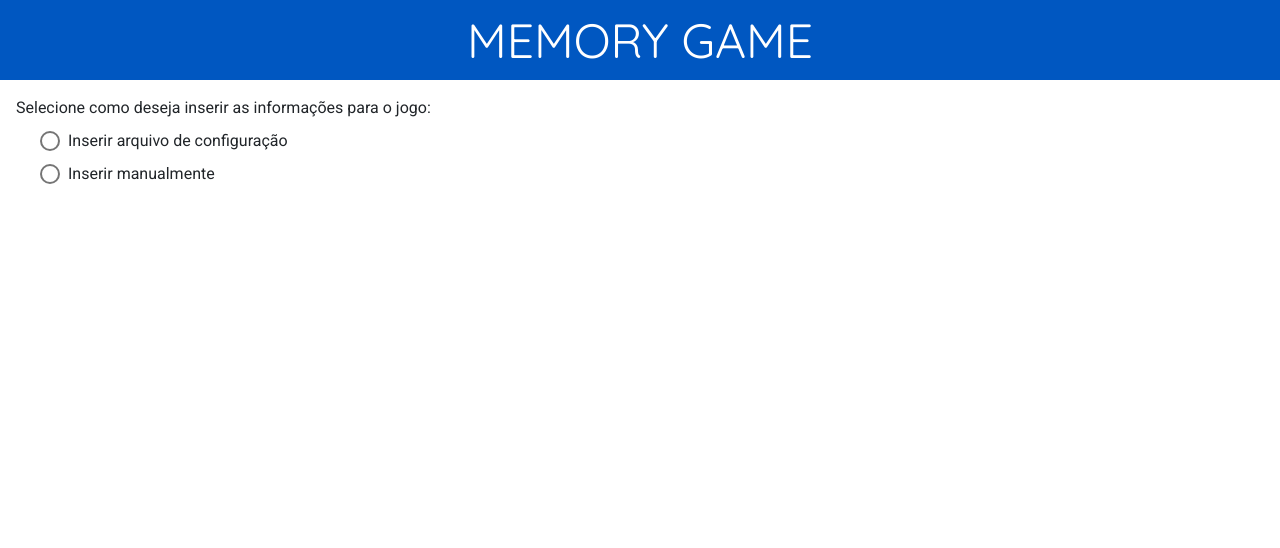
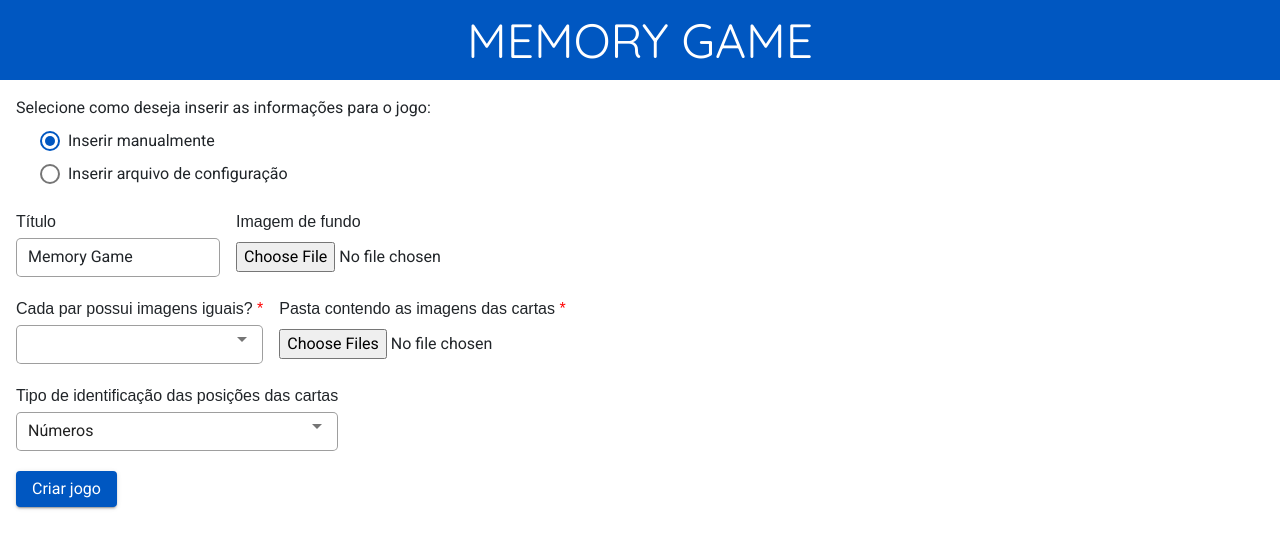
Before and after one commit to flaviamatdev/memory-game, an Angular app: page / in a window 1280 px wide. Shown: the top 548 px of the page. Built offline with nearby package versions, Linux system fonts and the light colour scheme.

Commit message:
ajuste controle tipo input

```diff
--- a/src/app/views/home/game-config-form/game-config-form.component.html
+++ b/src/app/views/home/game-config-form/game-config-form.component.html
@@ -2,20 +2,15 @@
     <mat-label>Selecione como deseja inserir as informações para o jogo:</mat-label>
 
     <div class="form-line mt-2 ms-4">
-        <mat-radio-group aria-label="label" (change)="changeInputType($event.value == 'true')">
-            <mat-radio-button value="true" color="primary">Inserir arquivo de configuração</mat-radio-button>
-            <mat-radio-button value="false" color="primary">Inserir manualmente</mat-radio-button>
+        <mat-radio-group aria-label="label" [(ngModel)]="inputType" (change)="onChangeInputType()">
+            <mat-radio-button [value]="INPUT_TYPE.MANUALLY" color="primary">Inserir manualmente</mat-radio-button>
+            <mat-radio-button [value]="INPUT_TYPE.CONFIG_FILE" color="primary">Inserir arquivo de configuração</mat-radio-button>
         </mat-radio-group>
     </div>
 </div>
 
-<div [ngSwitch]="insertConfigFile" class="mt-4">
-    <div *ngSwitchCase="true">
-        <input type="file" #inputFile hidden (change)="onSelectConfigFile($event)" accept="txt">
-        <button mat-raised-button color="primary" (click)="inputFile.click()">Selecionar arquivo</button>
-    </div>
-
-    <div *ngSwitchCase="false">
+<div [ngSwitch]="inputType" class="mt-4">
+    <div *ngSwitchCase="INPUT_TYPE.MANUALLY">
         <form *ngIf="form" [formGroup]="form">
             <div class="form-line">
                 <app-input-text label="Título" [form]="form" controlName="title"></app-input-text>
@@ -37,10 +32,15 @@
                     [form]="form" controlName="cardPositionIdType" [options]="cardPositionOptions">
                 </app-select>
             </div>
+
+            <div>
+                <button mat-raised-button type="submit" color="primary" (click)="submit()">Criar jogo</button>
+            </div>
         </form>
+    </div>
 
-        <div>
-            <button mat-raised-button type="submit" color="primary" (click)="submit()">Criar jogo</button>
-        </div>
+    <div *ngSwitchCase="INPUT_TYPE.CONFIG_FILE">
+        <input type="file" #inputFile hidden (change)="onSelectConfigFile($event)" accept="txt">
+        <button mat-raised-button color="primary" (click)="inputFile.click()">Selecionar arquivo</button>
     </div>
 </div>
--- a/src/app/views/home/game-config-form/game-config-form.component.ts
+++ b/src/app/views/home/game-config-form/game-config-form.component.ts
@@ -4,6 +4,11 @@ import { GameService } from 'src/app/services/game.service';
 import { ToastService } from 'src/app/services/toast.service';
 import { CardPositionIdTypeEnum } from 'src/app/shared/enums/card-position-id-type.enum';
 import { GameConfig } from 'src/app/shared/model/game-config.model';
+
+enum InputTypeEnum {
+    MANUALLY = 1,
+    CONFIG_FILE = 2
+}
 
 @Component({
     selector: 'app-game-config-form',
@@ -12,10 +17,11 @@ import { GameConfig } from 'src/app/shared/model/game-config.model';
 })
 export class GameConfigFormComponent implements OnInit {
 
+    readonly INPUT_TYPE = InputTypeEnum;
     readonly ACCEPT_IMG = [ 'image/png', 'image/jpeg' ];
 
     form: FormGroup;
-    insertConfigFile: boolean;
+    inputType = InputTypeEnum.MANUALLY;
     numImagesPerPairOptions: any[] = [];
     cardPositionOptions: any[] = [];
 
@@ -26,12 +32,11 @@ export class GameConfigFormComponent implements OnInit {
     ) { }
 
     ngOnInit(): void {
-        this.insertConfigFile = null;
+        this.onChangeInputType();
     }
 
-    changeInputType($event: boolean) {
-        this.insertConfigFile = $event;
-        if (this.insertConfigFile) {
+    onChangeInputType() {
+        if (this.inputType == InputTypeEnum.CONFIG_FILE) {
             this.form = this.fb.group({});
             return;
         }
```
